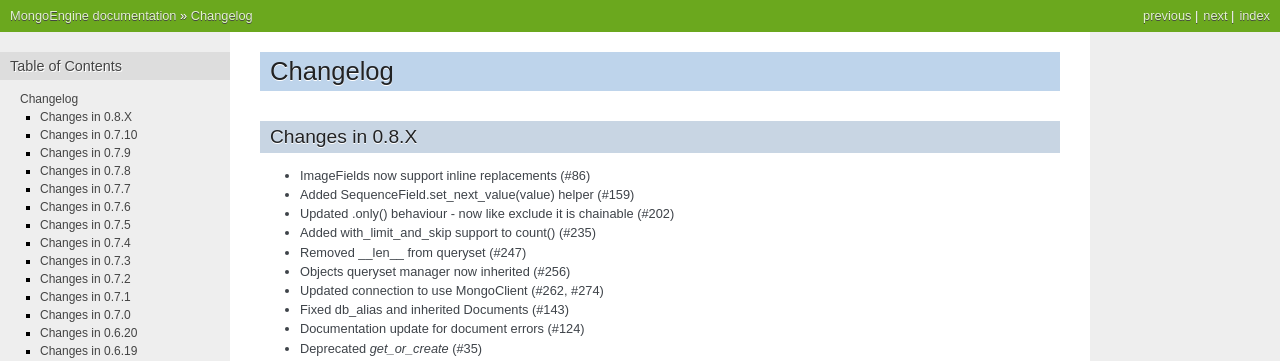
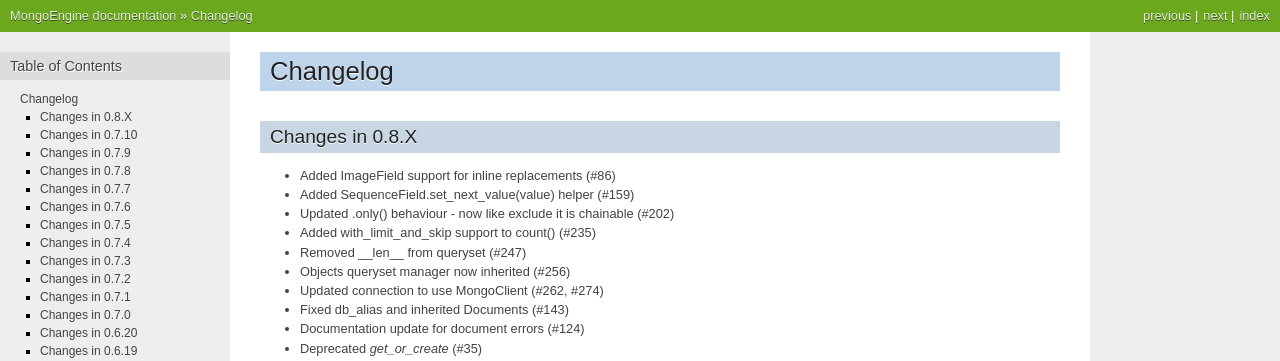
Before and after one commit to MongoEngine/mongoengine, a Sphinx documentation site: the page built from docs/changelog.rst, in a window 1280 px wide and 900 px high. Shown: the top 361 px of the window. Built offline with Sphinx 7.4.7, drawn with Linux system fonts in a browser that asks for light colours; the version number could not be read and is left out.

Commit message:
Update setup.py python versions / langauge in changelog

```diff
--- a/docs/changelog.rst
+++ b/docs/changelog.rst
@@ -4,7 +4,7 @@ Changelog
 
 Changes in 0.8.X
 ================
-- ImageFields now support inline replacements (#86)
+- Added ImageField support for inline replacements (#86)
 - Added SequenceField.set_next_value(value) helper (#159)
 - Updated .only() behaviour - now like exclude it is chainable (#202)
 - Added with_limit_and_skip support to count() (#235)
--- a/setup.py
+++ b/setup.py
@@ -38,7 +38,6 @@ CLASSIFIERS = [
     'Operating System :: OS Independent',
     'Programming Language :: Python',
     "Programming Language :: Python :: 2",
-    "Programming Language :: Python :: 2.5",
     "Programming Language :: Python :: 2.6",
     "Programming Language :: Python :: 2.7",
     "Programming Language :: Python :: 3",
```
